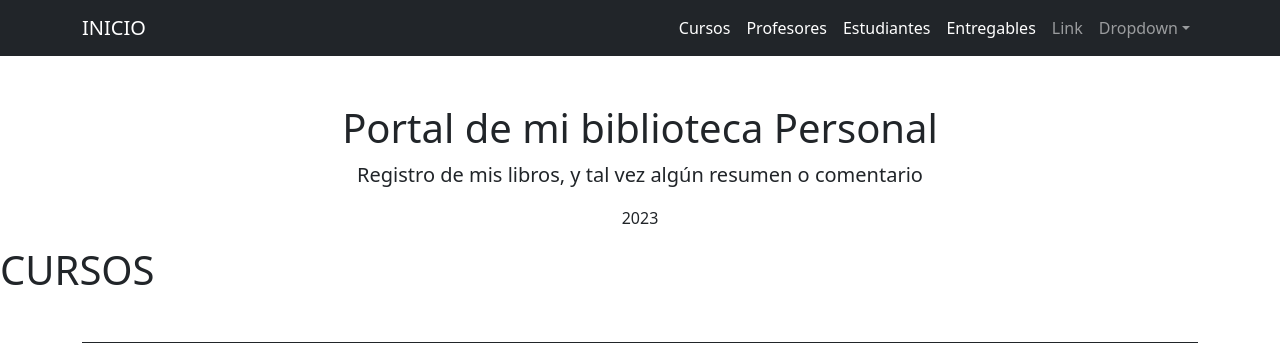
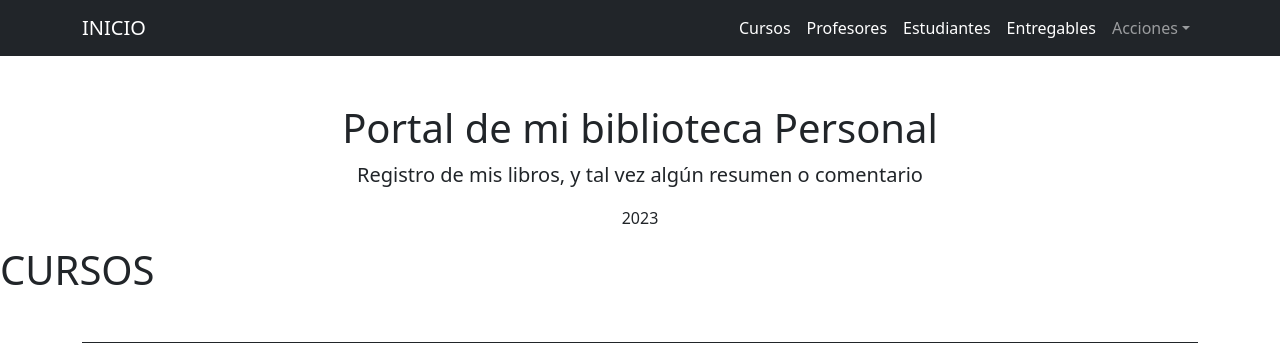
Before and after one commit to osvaldo-vasquez/clase-21, a Django app: page /proyecto1App/cursos/ in a window 1280 px wide. Shown: the top 343 px of the page. Run offline with Django 4.2, Linux system fonts and the light colour scheme; some libraries are stand-ins or nearby versions.

Commit message:
Antes de iniciar mi proyecto de entrega

```diff
--- a/proyecto1App/templates/proyecto1App/base.html
+++ b/proyecto1App/templates/proyecto1App/base.html
@@ -36,14 +36,11 @@
                         <li class="nav-item"><a class="nav-link active" aria-current="page" href="{% url 'Profesores' %}">Profesores</a></li>
                         <li class="nav-item"><a class="nav-link active" aria-current="page" href="{% url 'Estudiantes' %}">Estudiantes</a></li>
                         <li class="nav-item"><a class="nav-link active" aria-current="page" href="{% url 'Entregables' %}">Entregables</a></li>
-                        <li class="nav-item"><a class="nav-link" href="#">Link</a></li>
                         <li class="nav-item dropdown">
-                            <a class="nav-link dropdown-toggle" id="navbarDropdown" href="#" role="button" data-bs-toggle="dropdown" aria-expanded="false">Dropdown</a>
+                            <a class="nav-link dropdown-toggle" id="navbarDropdown" href="#" role="button" data-bs-toggle="dropdown" aria-expanded="false">Acciones</a>
                             <ul class="dropdown-menu dropdown-menu-end" aria-labelledby="navbarDropdown">
-                                <li><a class="dropdown-item" href="#">Action</a></li>
-                                <li><a class="dropdown-item" href="#">Another action</a></li>
-                                <li><hr class="dropdown-divider" /></li>
-                                <li><a class="dropdown-item" href="#">Something else here</a></li>
+                                <li><a class="dropdown-item" href="#">Agregar libro</a></li>
+                                <li><a class="dropdown-item" href="#">Eliminar libro</a></li>
                             </ul>
                         </li>
                     </ul>
```
